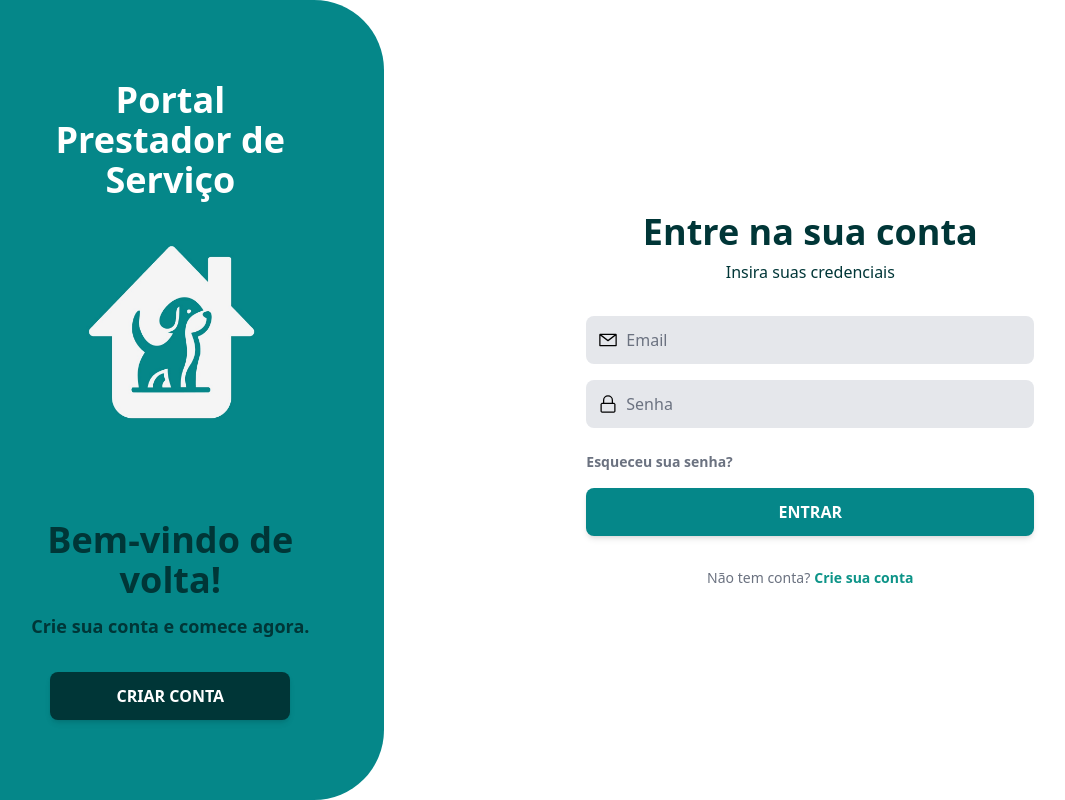
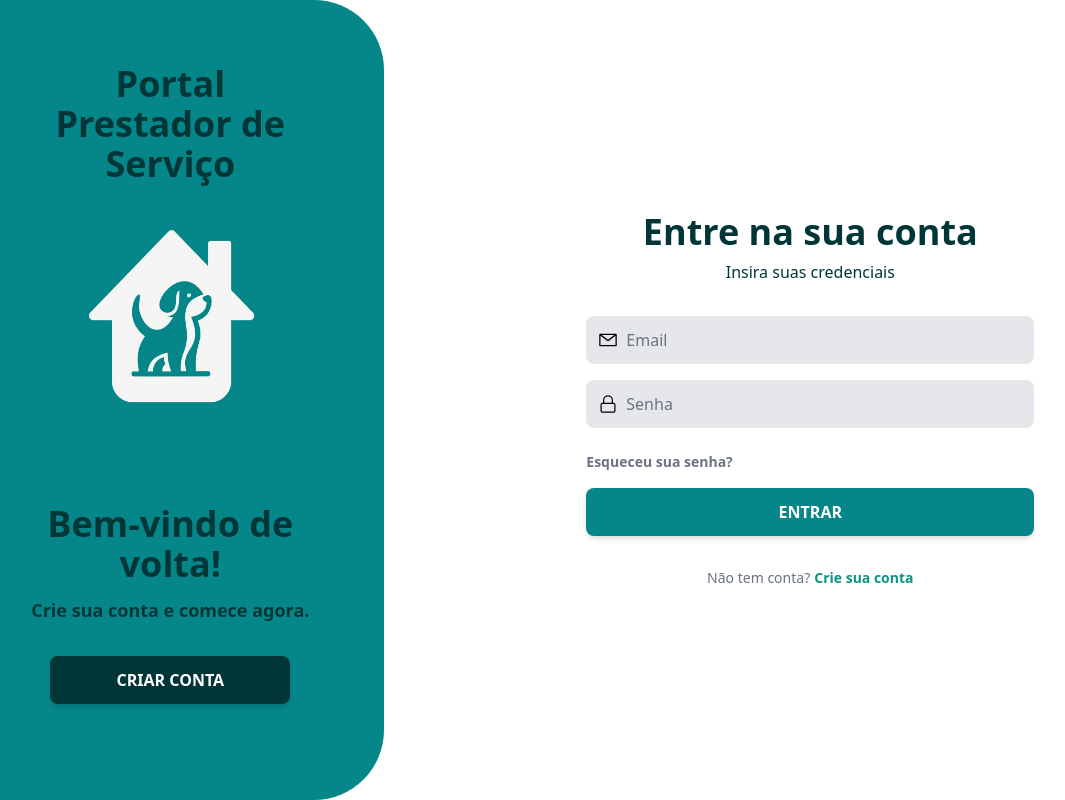
Before and after one commit to GustavoZanardi15/MyPetSync-FrontEnd, a React (Vite) app in the folder FrontEndWeb/: page /login in a window 1280 px wide. Shown: the whole page, without its empty margins (43-1108 px from the left). Built offline with nearby package versions, Linux system fonts and the light colour scheme.

Commit message:
refactor(auth): Ajusta AuthSidebar para remover centralização vertical

```diff
--- a/FrontEndWeb/src/components/auth/AuthSidebar.jsx
+++ b/FrontEndWeb/src/components/auth/AuthSidebar.jsx
@@ -4,22 +4,27 @@ const COLOR_TEAL = "#058789";
 const AuthSidebar = ({ children, widthClass = "lg:w-1/3" }) => {
   return (
     <div
-      className={`w-full p-8 sm:p-12 md:p-16 flex flex-col justify-center ${widthClass}`}
+      className={`w-full p-8 sm:p-12 md:p-16 flex flex-col ${widthClass}`}
       style={{
         backgroundColor: COLOR_TEAL,
         borderTopRightRadius: "70px",
         borderBottomRightRadius: "70px",
       }}
     >
-      <div className="flex flex-col items-center justify-center text-center h-full">
-        <div className="mb-12 text-white">
-          <div className="mb-10">
-            <p className="text-4xl font-bold">Portal</p>
-            <h1 className="text-4xl font-bold">Prestador de Serviço</h1>
+      <div className="flex flex-col items-center text-center h-full">
+        <div className="w-full flex flex-col items-center">
+          <div className="area-conteudo-topo w-full"></div>
+          <div className="mb-12 text-white">
+            <div className="mb-10">
+              <p className="text-4xl text-[#003637] font-bold">Portal</p>
+              <h1 className="text-4xl text-[#003637] font-bold">
+                Prestador de Serviço
+              </h1>
+            </div>
+            <img src={Logo} alt="Logo" className="w-44 h-48 mb-10 mx-auto" />
           </div>
-          <img src={Logo} alt="Logo" className="w-44 h-48 mb-10 mx-auto" />
         </div>
-        <div className="area-formulario w-full">{children}</div>
+        <div className="area-formulario w-full flex-grow">{children}</div>
       </div>
     </div>
   );
```
